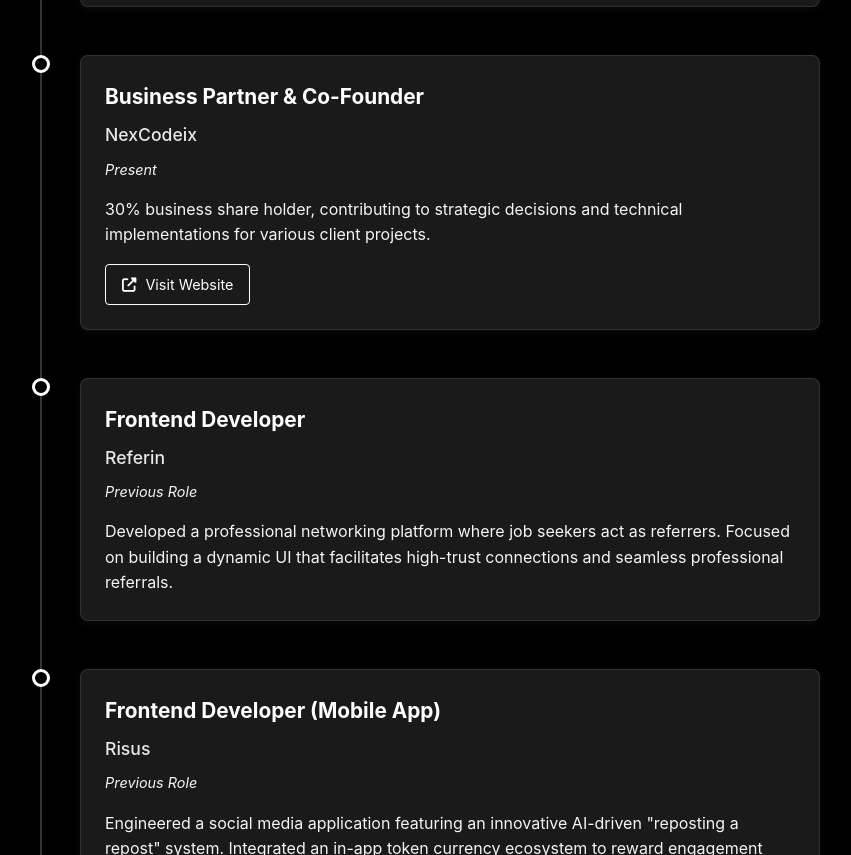
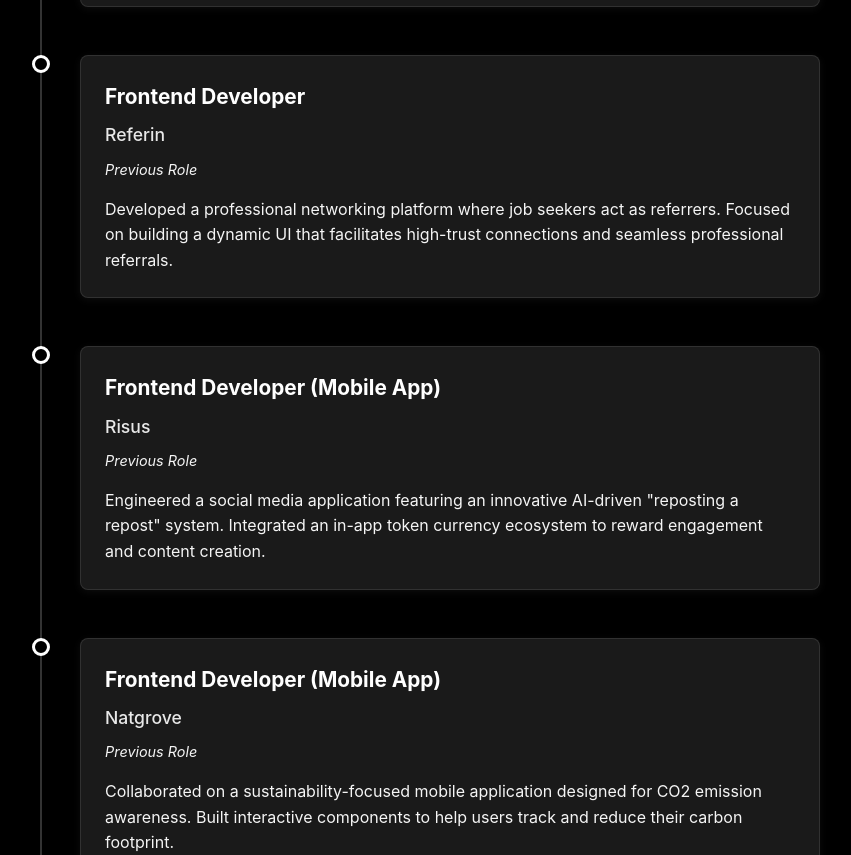
Before and after one commit to tafsirulislamapon/portoflio, a plain HTML site: page index.html in a window 1280 px wide. Shown: the part 2034-2889 px from the top of the page, without its empty margins (220-1071 px from the left). Drawn offline with Linux system fonts and the light colour scheme.

Commit message:
exp update

```diff
--- a/index.html
+++ b/index.html
@@ -143,7 +143,7 @@
                     </div>
                 </div>
 
-                <div class="timeline-item">
+                <!-- <div class="timeline-item">
                     <div class="timeline-marker"></div>
                     <div class="timeline-content">
                         <h3>Business Partner & Co-Founder</h3>
@@ -154,7 +154,7 @@
                             <i class="fas fa-external-link-alt"></i> Visit Website
                         </a>
                     </div>
-                </div>
+                </div> -->
 
                 <div class="timeline-item">
                      <div class="timeline-marker"></div>
--- a/script.js
+++ b/script.js
@@ -24,7 +24,6 @@
 
     e.preventDefault();
 
-    // Get form values
     const name = document.getElementById('name').value;
     const email = document.getElementById('email').value;
     const message = document.getElementById('message').value;
@@ -33,10 +32,8 @@
 
     const whatsappNumber = '8801858656473';
 
-    // Open WhatsApp in new tab with pre-filled message
     window.open(`https://wa.me/${whatsappNumber}?text=${whatsappMessage}`, '_blank');
 
-    // Clear the form after submission
     contactForm.reset();
 });
 
```
